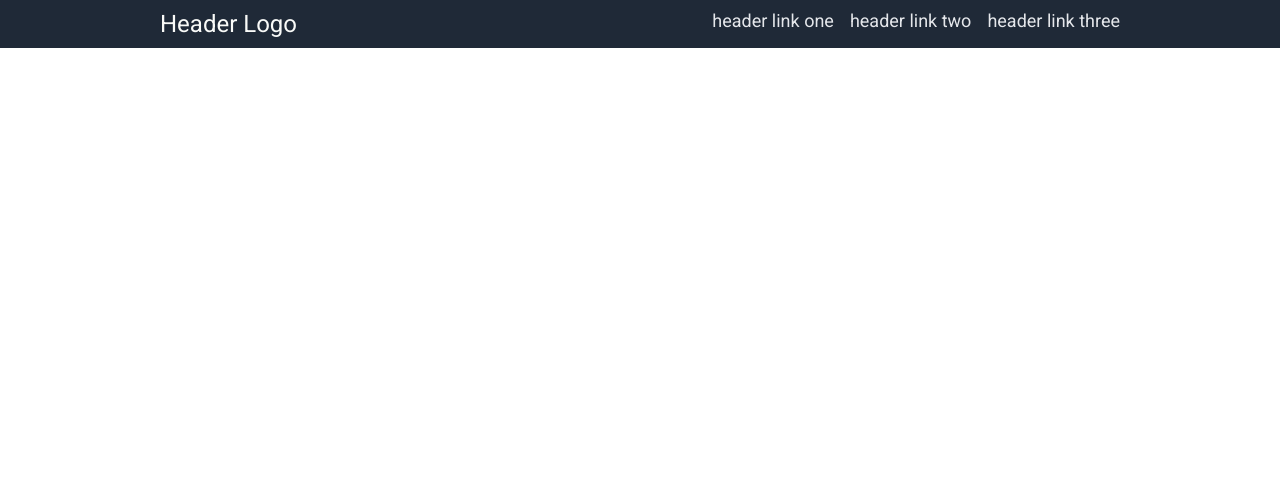
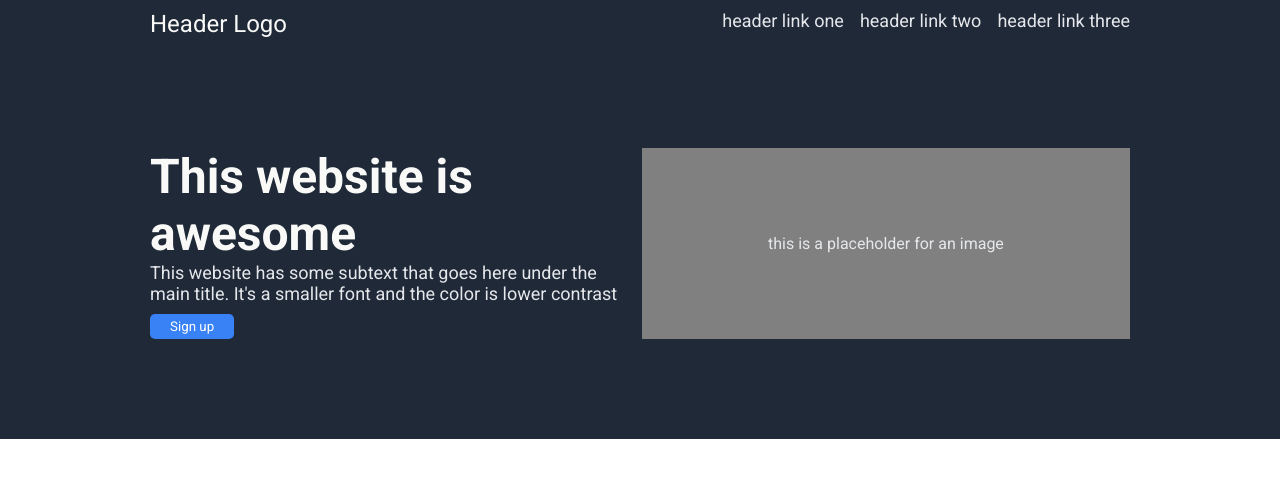
Before and after one commit to rizk-o/landing-page, a plain HTML site: page index.html in a window 1280 px wide. Drawn offline with Linux system fonts and the light colour scheme.

Commit message:
Add hero section

```diff
--- a/index.html
+++ b/index.html
@@ -18,5 +18,15 @@
             </ul>
         </div>
 
+        <div class="hero">
+            <div class="container">
+              <div class="welcome">This website is awesome </div>
+              <div class="subtext">This website has some subtext that goes here under the main title. It's a smaller font
+                and the color is lower contrast</div>
+              <button class="signup">Sign up</button>
+            </div>
+            <div class="img">this is a placeholder for an image</div>
+        </div>
+
     </body>
 </html>
--- a/style.css
+++ b/style.css
@@ -20,7 +20,7 @@ body {
     justify-content: space-between;
     background-color: #1F2937;
 
-    padding: 10px 160px;
+    padding: 10px 150px;
 
 }
 
@@ -31,13 +31,63 @@ ul {
     padding: 0;
 }
 
-a {
+a,
+.subtext {
     text-decoration: none;
     color: #E5E7EB;
     font-size: 18px;
+    padding-bottom: 10px;
 }
 
 .logo {
     color: #f9faf8;;
     font-size: 24px;
 }
+
+.hero {
+    display: flex;
+    justify-content: space-between;
+    background-color: #1F2937;
+    padding: 100px 150px;
+    gap: 20px;
+
+}
+
+.container {
+    display: flex;
+    flex-direction: column;
+    row-gap: 5px 10px;
+
+}
+
+.img {
+    display: flex;
+    background-color: gray;
+    width: 950px;
+
+    color: #E5E7EB;
+    font-size: 16px;
+    justify-content: center;
+    align-items: center;
+
+}
+
+
+
+.welcome {
+    font-size: 48px;
+    font-weight: bolder;
+    color: #F9FAF8;
+}
+
+button {
+    width: fit-content;
+    background-color: #3882f6;
+    color: white;
+    border: none;
+    font-family: Roboto, sans-serif;
+    border-radius: 5px;
+    padding: 5px 20px ;
+
+
+}
```
